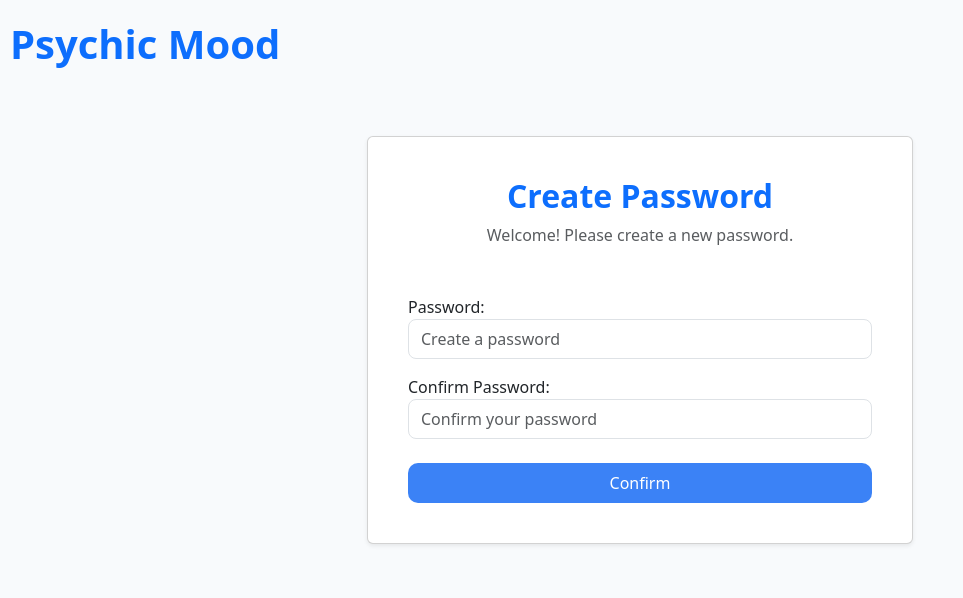
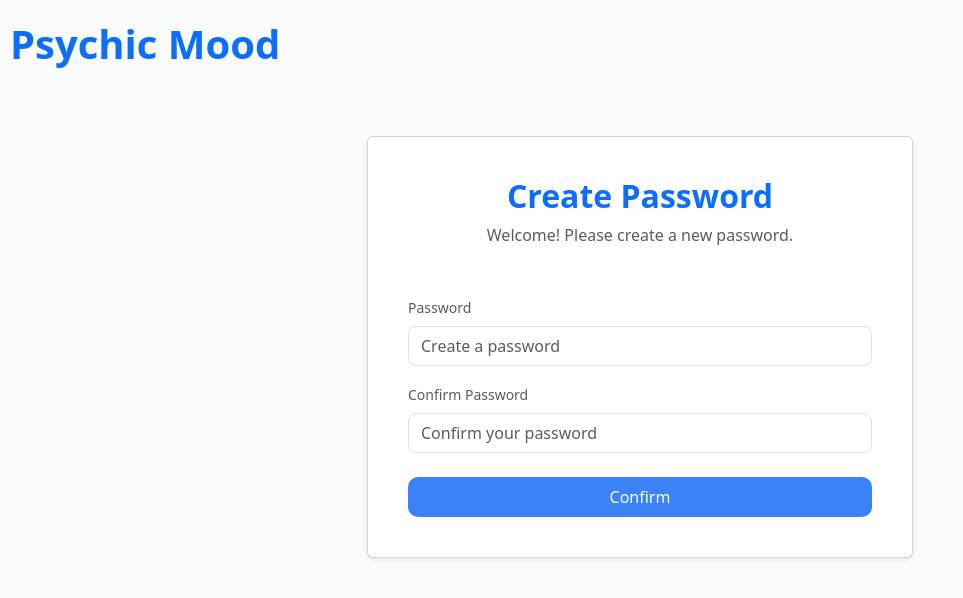
Before and after one commit to VITAE-01/psychic-mood, a Django app: page /account/create-password/ in a window 1280 px wide. Shown: the top 598 px of the page, without its empty margins (0-963 px from the left). Run offline with Django 5.2, Linux system fonts and the light colour scheme.

Commit message:
FIX: create password form

```diff
--- a/frontend/account/templates/account/create_password.html
+++ b/frontend/account/templates/account/create_password.html
@@ -18,11 +18,27 @@
                         <form method="POST">
                             {% csrf_token %}
 
-                            {{ form.as_p }}
+                            <div class="text-danger small">
+                                {{ form.non_field_errors }}
+                            </div>
 
-                            <button type="submit" class="btn btn-primary w-100 py-2 mt-2" style="border-radius: 10px;">
-                                Confirm
-                            </button>
+                            <div class="mb-3">
+                                <label class="form-label small text-muted">Password</label>
+                                {{ form.password1 }}
+                                <div class="text-danger small">{{ form.password1.errors }}</div>
+                            </div>
+
+                            <div class="mb-3">
+                                <label class="form-label small text-muted">Confirm Password</label>
+                                {{ form.password2 }}
+                                <div class="text-danger small">{{ form.password2.errors }}</div>
+                            </div>
+
+                            <div class="d-flex justify-content-center">
+                                <button type="submit" class="btn btn-primary w-100 py-2 mt-2" style="border-radius: 10px;">
+                                    Confirm
+                                </button>
+                            </div>
                         </form>
                     </div>
 
```
